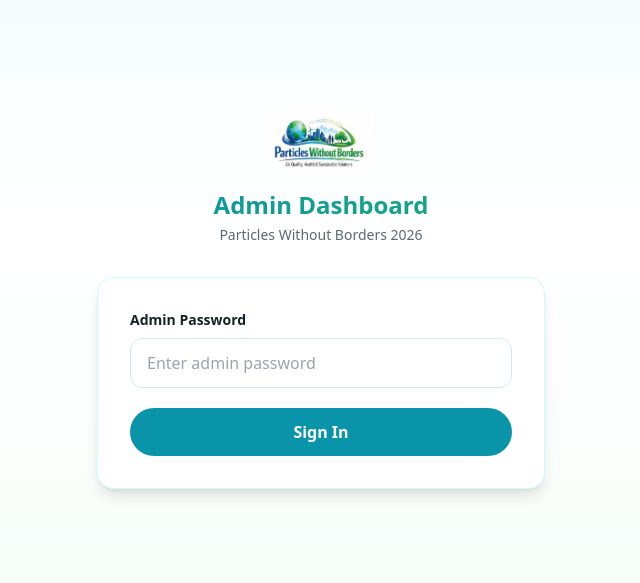
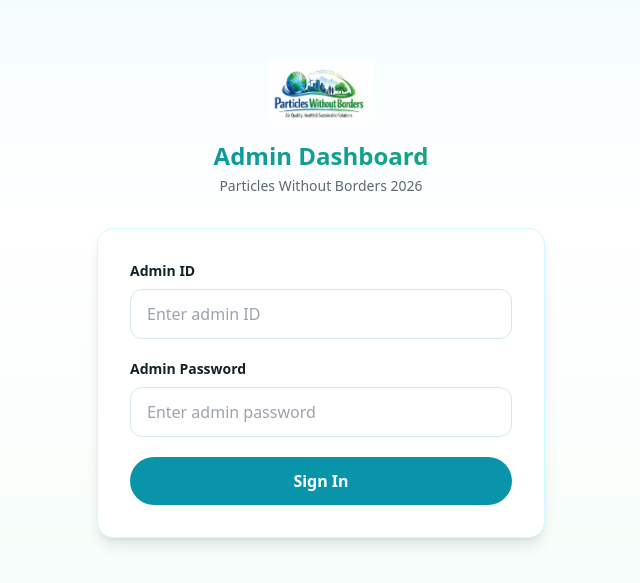
Before and after one commit to wnurdiyana/final, a React (Vite) app: page /admin in a window 1280 px wide. Shown: the part 101-684 px from the top of the page, without its empty margins (319-959 px from the left). Built offline with nearby package versions, Linux system fonts and the light colour scheme.

Commit message:
Update Admin.tsx

```diff
--- a/src/pages/Admin.tsx
+++ b/src/pages/Admin.tsx
@@ -14,6 +14,7 @@
   sub_role: string;
   paper_title: string;
   keywords: string;
+  abstract_file: string;
   dietary: string;
   visa: string;
   chairperson: string;
@@ -177,6 +178,7 @@
 
 export default function Admin() {
   const [token, setToken] = useState(() => sessionStorage.getItem("pwb_admin_token") ?? "");
+  const [adminId, setAdminId] = useState("");
   const [loginInput, setLoginInput] = useState("");
   const [loginError, setLoginError] = useState("");
   const [registrations, setRegistrations] = useState<Reg[]>([]);
@@ -197,7 +199,7 @@
         setLoggedIn(false);
         sessionStorage.removeItem("pwb_admin_token");
         setToken("");
-        setLoginError("Incorrect password.");
+        setLoginError("Incorrect admin ID or password.");
         return;
       }
       const data = await res.json();
@@ -217,9 +219,23 @@
   async function handleLogin(e: React.FormEvent) {
     e.preventDefault();
     setLoginError("");
-    sessionStorage.setItem("pwb_admin_token", loginInput);
-    setToken(loginInput);
-    await fetchRegs(loginInput);
+    const adminToken = btoa(`${adminId}:${loginInput}`);
+    sessionStorage.setItem("pwb_admin_token", adminToken);
+    setToken(adminToken);
+    await fetchRegs(adminToken);
+  }
+
+  async function openAbstract(reg: Reg) {
+    try {
+      const res = await fetch(`/api/admin/registrations/${reg.id}/abstract`, {
+        headers: { Authorization: `Bearer ${token}` },
+      });
+      const data = await res.json();
+      if (!res.ok) throw new Error(data.error ?? "Could not open abstract");
+      window.open(data.url, "_blank", "noopener,noreferrer");
+    } catch (err) {
+      alert(err instanceof Error ? err.message : "Could not open abstract");
+    }
   }
 
   const filtered = registrations.filter((r) => {
@@ -249,6 +265,20 @@
             <p className="text-muted-foreground text-sm mt-1">Particles Without Borders 2026</p>
           </div>
           <form onSubmit={handleLogin} className="bg-white rounded-2xl border border-cyan-100 shadow-lg p-8 space-y-5">
+            <div>
+              <label className="text-sm font-semibold mb-2 block" htmlFor="adminId">
+                Admin ID
+              </label>
+              <input
+                id="adminId"
+                type="text"
+                required
+                value={adminId}
+                onChange={(e) => setAdminId(e.target.value)}
+                className="w-full px-4 py-3 rounded-xl border border-input bg-background focus:outline-none focus:ring-2 focus:ring-primary focus:border-transparent transition"
+                placeholder="Enter admin ID"
+              />
+            </div>
             <div>
               <label className="text-sm font-semibold mb-2 block" htmlFor="password">
                 Admin Password
@@ -467,6 +497,14 @@
                                 <div><span className="text-muted-foreground">Theme:</span> {reg.theme || "—"}</div>
                                 <div><span className="text-muted-foreground">Paper title:</span> {reg.paper_title || "—"}</div>
                                 <div><span className="text-muted-foreground">Keywords:</span> {reg.keywords || "—"}</div>
+                                <div>
+                                  <span className="text-muted-foreground">Abstract:</span>{" "}
+                                  {reg.abstract_file ? (
+                                    <button onClick={() => openAbstract(reg)} className="text-primary font-semibold hover:underline">
+                                      Open abstract
+                                    </button>
+                                  ) : "—"}
+                                </div>
                               </div>
                               <div>
                                 <div className="text-xs font-semibold text-muted-foreground uppercase tracking-wider mb-2">Admin</div>
```
